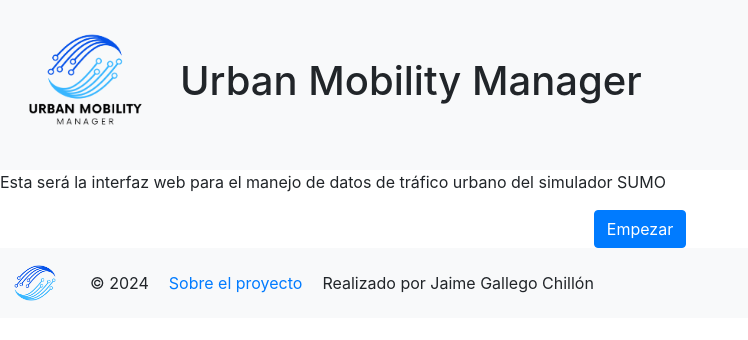
After one commit to jaimegallegoo/TFG-Integration-of-SUMO-in-the-FIWARE-ecosystem, a Flask app: page / in a window 1280 px wide. The commit adds this page. Shown: the top 340 px of the page, without its empty margins (0-748 px from the left). Run offline with Flask 2, Linux system fonts and the light colour scheme; some libraries are stand-ins or nearby versions.

Commit message:
Recolocar plantillas en /templates e incluir logos en el index

```diff
--- a/scripts/web-server/server.py
+++ b/scripts/web-server/server.py
@@ -11,7 +11,7 @@ app = Flask(__name__, static_folder='../web', template_folder='../web/templates'
 # Serve the index.html file
 @app.route('/')
 def home():
-    return send_from_directory(app.static_folder, 'index.html')
+    return render_template('index.html')
 
 # Serve any CSS file
 @app.route('/css/<path:path>')
@@ -32,7 +32,7 @@ def conversion():
         # Return the result as a JSON response
         return jsonify(result)
 
-    return send_from_directory(app.static_folder, 'SUMO-conversion.html')
+    return render_template('SUMO-conversion.html')
 
 # Serve the city.html file
 @app.route('/cities/<city>')
--- a/web/css/index.css
+++ b/web/css/index.css
@@ -1,24 +1,44 @@
-body {
-    font-family: Arial, sans-serif;
-    margin: 0;
-    padding: 0;
+/* HEADER */
+/* Estilos para el encabezado */
+.header {
+    display: flex;
+    align-items: center;
+    padding: 10px;
     background-color: #f8f9fa;
 }
 
-h1 {
-    color: #343a40;
+/* BODY */
+
+/* Texto centrado */
+.center-text {
     text-align: center;
-    padding: 20px 0;
 }
 
-p {
-    color: #6c757d;
-    text-align: center;
-    max-width: 800px;
-    margin: 0 auto;
+/* Logo grande */
+.logo-grande-icon {
+    width: 150px;
+    height: auto;
+    margin-right: 20px;
 }
 
-.btn-primary {
-    display: block;
-    margin: 20px auto;
+/* FOOTER */
+/* Estilos para el pie de página */
+.footer {
+    display: flex;
+    justify-content: flex-start;
+    align-items: center;
+    padding: 10px;
+    background-color: #f8f9fa;
 }
+
+/* Estilos para los elementos de texto en el pie de página */
+.footer p, .footer a {
+    margin: 0 10px;
+}
+
+/* Logo pequeño */
+.logo-icon {
+    width: 50px;
+    height: auto;
+    margin-right: 20px;
+}
--- /dev/null
+++ b/web/templates/index.html
@@ -0,0 +1,35 @@
+<!DOCTYPE html>
+<html>
+
+<head>
+    <title>Urban Mobility Manager</title>
+    <link rel="icon" type="image/png" href="{{ url_for('static', filename='images/logo_claro_transparente.png') }}">
+    <link rel="stylesheet" type="text/css" href="{{ url_for('static', filename='css/index.css') }}">
+    <link rel="stylesheet" type="text/css" href="{{ url_for('static', filename='css/styles.css') }}">
+    <link rel="stylesheet" href="https://stackpath.bootstrapcdn.com/bootstrap/4.5.2/css/bootstrap.min.css">
+</head>
+
+<body>
+    <header class="header">
+        <img class="logo-grande-icon" src="{{ url_for('static', filename='images/logo_letras_claro_transparente.png') }}"
+            alt="Logo">
+        <h1>Urban Mobility Manager</h1>
+    </header>
+    <p class="centered-text">Esta será la interfaz web para el manejo de datos de tráfico urbano del simulador SUMO</p>
+    <div class="center-text">
+        <a href="/SUMO-conversion" class="btn btn-primary">Empezar</a>
+    </div>
+
+    <footer class="footer">
+        <img class="logo-icon" src="{{ url_for('static', filename='images/logo_claro_transparente.png') }}"
+            alt="Logo">
+        <p>© 2024</p>
+        <a href="/about">Sobre el proyecto</a>
+        <p>Realizado por Jaime Gallego Chillón</p>
+    </footer>
+
+    <script src="https://code.jquery.com/jquery-3.5.1.slim.min.js"></script>
+    <script src="https://cdn.jsdelivr.net/npm/bootstrap@4.5.2/dist/js/bootstrap.bundle.min.js"></script>
+</body>
+
+</html>
--- a/web/templates/routes.html
+++ b/web/templates/routes.html
@@ -8,6 +8,10 @@
 </head>
 
 <body>
+    <header style="display: flex; align-items: center; padding: 10px; background-color: #f8f9fa;">
+        <img src="{{ url_for('static', filename='images/original_transparente.png') }}" alt="Logo" style="width: 50px; height: 50px;">
+        <h1 style="margin-left: 10px;">Integración del simulador SUMO en el ecosistema FIWARE</h1>
+    </header>
     <h1>Rutas de transporte en {{ city|capitalize }}</h1>
 
     <h2>Líneas de autobús</h2>
```
Also changed, not shown: web/index.html (deleted, +0 -21 lines), web/templates/FIWARE-conversion.html (renamed from web/FIWARE-conversion.html), web/templates/SUMO-conversion.html (renamed from web/SUMO-conversion.html).
